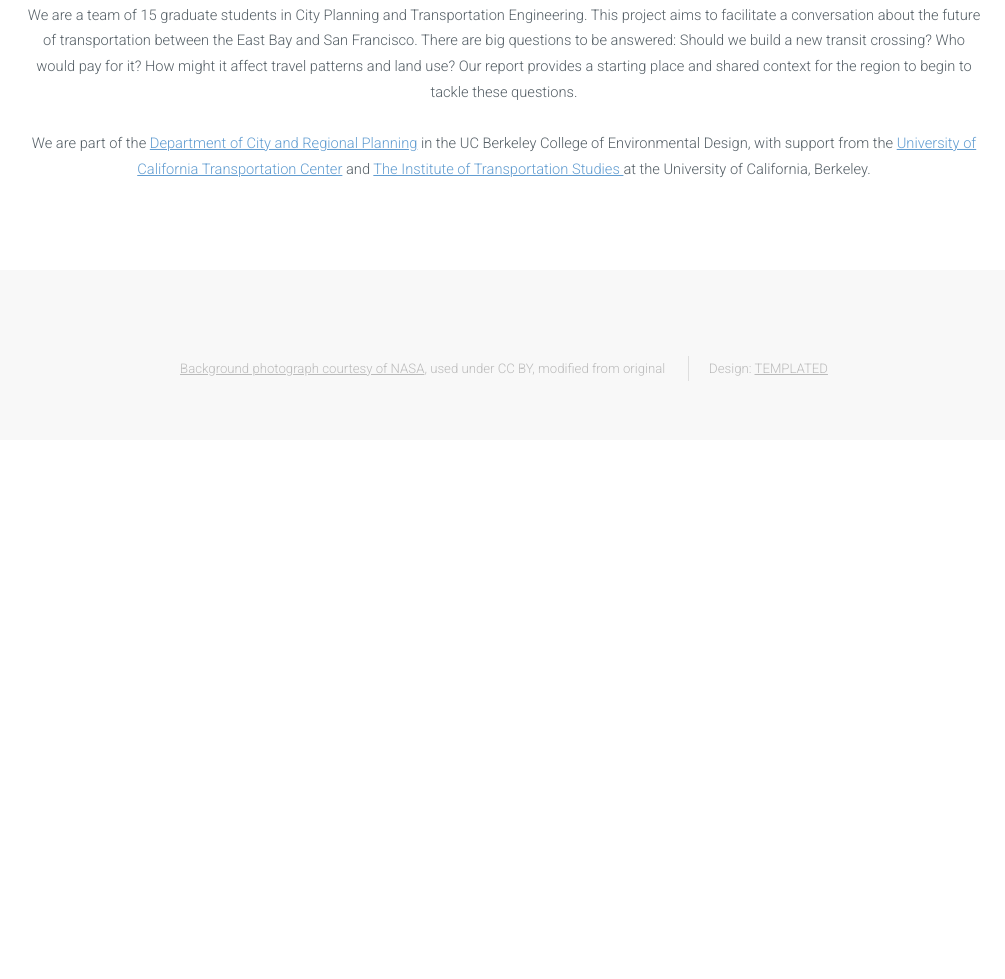
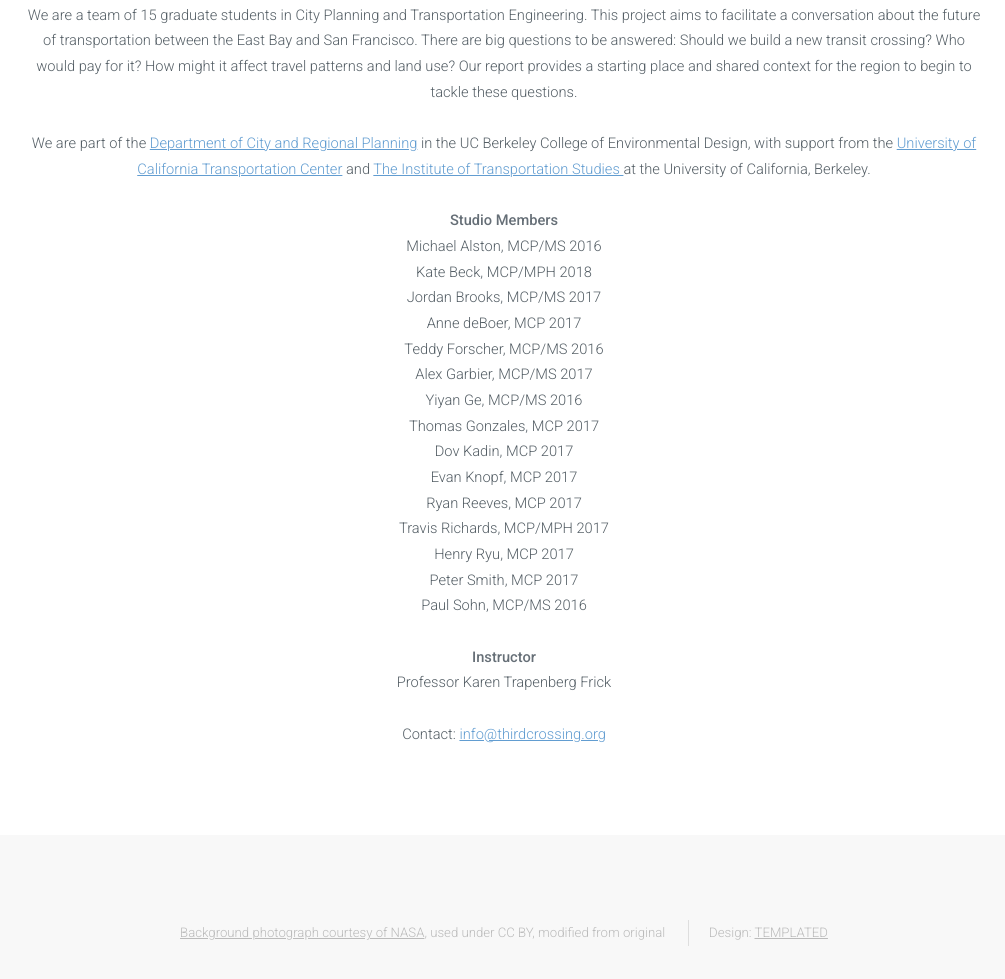
Before and after one commit to pksohn/secondcrossingstudio, a plain HTML site: page index.html in a window 1280 px wide. Shown: the part 735-1714 px from the top of the page, without its empty margins (136-1141 px from the left). Before the commit the page ends 1175 px from the top, so only its background shows below. Drawn offline with Linux system fonts and the light colour scheme.

Commit message:
Add contact info

```diff
--- a/index.html
+++ b/index.html
@@ -63,15 +63,36 @@
 
 				We are a team of 15 graduate students in City Planning and Transportation Engineering. This project aims to facilitate a
 				conversation about the future of transportation between the East Bay and San Francisco. There are big questions to be
-				answered: Should we build a new transit crossing? Who would pay for it? How might it affect travel patterns and land use?
-				Our report provides a starting place and shared context for the region to begin to tackle these questions.
+				answered: Should we build a new transit crossing? Who would pay for it? How might it affect travel patterns and land
+				use? Our report provides a starting place and shared context for the region to begin to tackle these questions.
+
+				<br><br> We are part of the
+				<a href="http://ced.berkeley.edu/academics/city-regional-planning/">Department of City and Regional Planning</a> in the
+				UC Berkeley College of Environmental Design, with support from the <a href="http://uctc.net">University of California Transportation Center</a>				and <a href="http://its.berkeley.edu/">The Institute of Transportation Studies </a> at the University of California,
+				Berkeley.
 
 				<br><br>
+				<b>Studio Members</b><br>
+				Michael Alston, MCP/MS 2016<br>
+				Kate Beck, MCP/MPH 2018<br>
+				Jordan Brooks, MCP/MS 2017<br>
+				Anne deBoer, MCP 2017<br>
+				Teddy Forscher, MCP/MS 2016<br>
+				Alex Garbier, MCP/MS 2017<br>
+				Yiyan Ge, MCP/MS 2016<br>
+				Thomas Gonzales, MCP 2017<br>
+				Dov Kadin, MCP 2017<br>
+				Evan Knopf, MCP 2017<br>
+				Ryan Reeves, MCP 2017<br>
+				Travis Richards, MCP/MPH 2017<br>
+				Henry Ryu, MCP 2017<br>
+				Peter Smith, MCP 2017<br>
+				Paul Sohn, MCP/MS 2016<br><br>
 
-				 We are part of the
-				<a href="http://ced.berkeley.edu/academics/city-regional-planning/">Department of City and Regional Planning</a> in the
-				UC Berkeley College of Environmental Design, with support from the <a href="http://uctc.net">University of California Transportation Center</a>
-				and <a href="http://its.berkeley.edu/">The Institute of Transportation Studies </a> at the University of California, Berkeley.
+				<b>Instructor</b><br> Professor Karen Trapenberg Frick<br><br>
+
+				 Contact: <a href="mailto:info@thirdcrossing.org">info@thirdcrossing.org</a>
+
 			</p>
 
 		</div>
```
